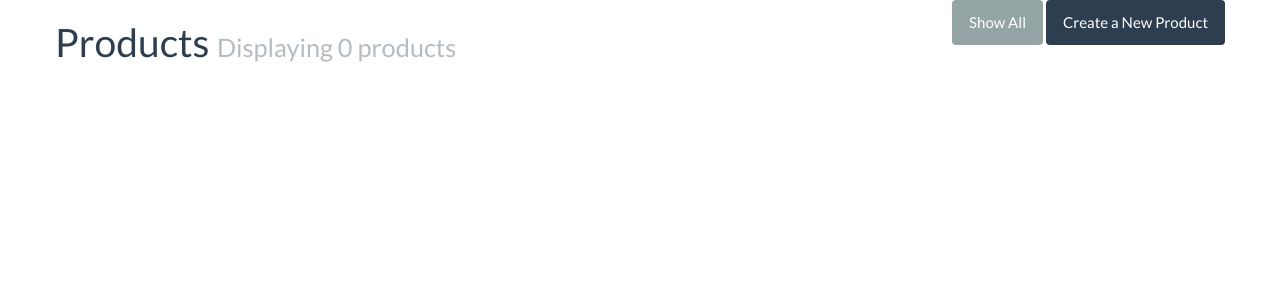
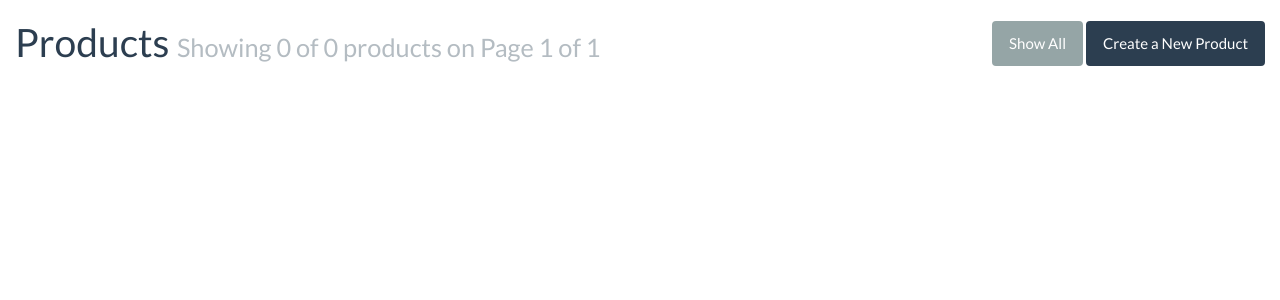
Before and after one commit to jmiranda/openboxes-django, a Django app: page /products/ in a window 1280 px wide. Shown: the top 300 px of the page. Run offline with Django 3.2, Linux system fonts and the light colour scheme; data that the repository does not hold is empty; some libraries are stand-ins or nearby versions.

Commit message:
added pagination to the search / list page

```diff
--- a/core/templates/product/list.html
+++ b/core/templates/product/list.html
@@ -2,18 +2,25 @@
 
 {% block content %}
 
-<div class="container">
-    <div class="row">
+<div class="container-fluid">
+    <div class="row-fluid">
         <div class="pull-right">
             <a href="{% url 'product-list-view' %}" class="btn btn-default">Show All</a>
             <a href="create" class="btn btn-primary">Create a New Product</a>
         </div>
 
-        <h1>Products <small>Displaying {{ object_list|length }} products</small></h1>
+        <h1>Products <small>Showing {{ page_obj.object_list|length }} of {{ page_obj.paginator.count }} products on Page {{ page_obj.number }} of {{ page_obj.paginator.num_pages }}</small></h1>
+        <div>
+
+        </div>
     </div>
 </div>
 
-<div class="container">
+<div class="container-fluid">
+    <div class="row">
+        {% include "product/pagination.html" %}
+    </div>
+
     <div class="row">
         {% for product in object_list %}
             <div class="col-sm-4 col-md-3">
@@ -24,6 +31,7 @@
                     <div class="caption">
                         <h3><a href="{% url 'product-details-view' product.id %}">{{ product.name }}</a></h3>
                         <p>{{ product.description|truncatewords:20 }}</p>
+                        <p><label>Code:</label> {{ product.code }}</p>
                         <p><label>Category:</label> {{ product.category.name }}</p>
                         <p><label>Manufacturer:</label> {{ product.manufacturer.name }}</p>
                         <p><label>Ranking:</label> {{ product.rank }}</p>
@@ -46,29 +54,10 @@
                 </div>
                 <div class="row">
             {% endif %}
-
-
         {% endfor %}
     </div>
     <div class="row">
-        {% if is_paginated %}
-            <ul class="pagination">
-                {% if page_obj.has_previous %}
-                    <li>
-                        <span><a href="?page={{ page_obj.previous_page_number }}">Previous</a></span>
-                    </li>
-                {% endif %}
-                    <li class="">
-                        <span>Page {{ page_obj.number }} of {{ page_obj.paginator.num_pages }}</span>
-                    </li>
-                {% if page_obj.has_next %}
-                    <li>
-                        <span><a href="?page={{ page_obj.next_page_number }}">Next</a></span>
-                    </li>
-                {% endif %}
-            </ul>
-        {% endif %}
-
+        {% include "product/pagination.html" %}
     </div>
 </div>
 
--- /dev/null
+++ b/core/templates/product/pagination.html
@@ -0,0 +1,17 @@
+{% if is_paginated %}
+    <ul class="pagination">
+        {% if page_obj.has_previous %}
+            <li>
+                <span><a href="?page={{ page_obj.previous_page_number }}{% for key, value in request.GET.items %}{% if key != 'page' %}&{{ key }}={{ value }}{% endif %}{% endfor %}">Previous</a></span>
+            </li>
+        {% endif %}
+            <li class="">
+                <span>Page {{ page_obj.number }} of {{ page_obj.paginator.num_pages }}</span>
+            </li>
+        {% if page_obj.has_next %}
+            <li>
+                <span><a href="?page={{ page_obj.next_page_number }}{% for key, value in request.GET.items %}{% if key != 'page' %}&{{ key }}={{ value }}{% endif %}{% endfor %}">Next</a></span>
+            </li>
+        {% endif %}
+    </ul>
+{% endif %}
```
